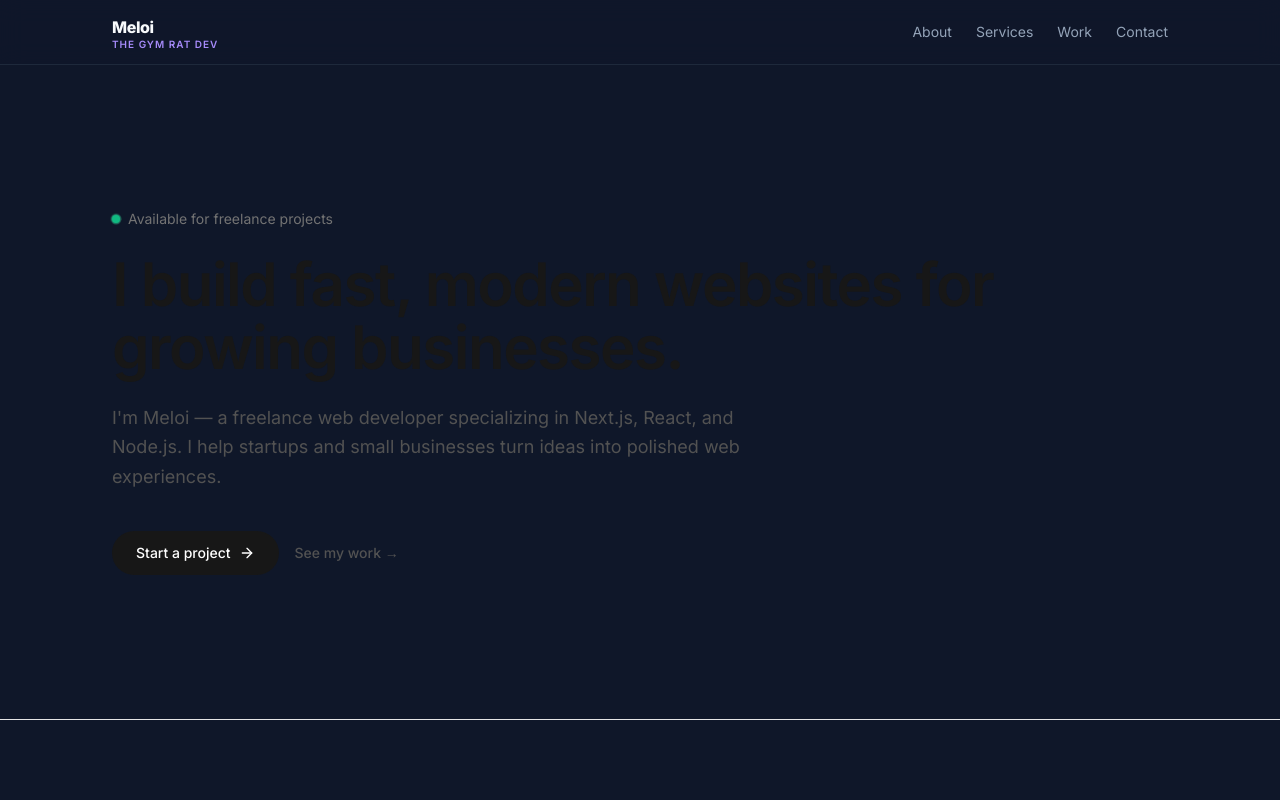
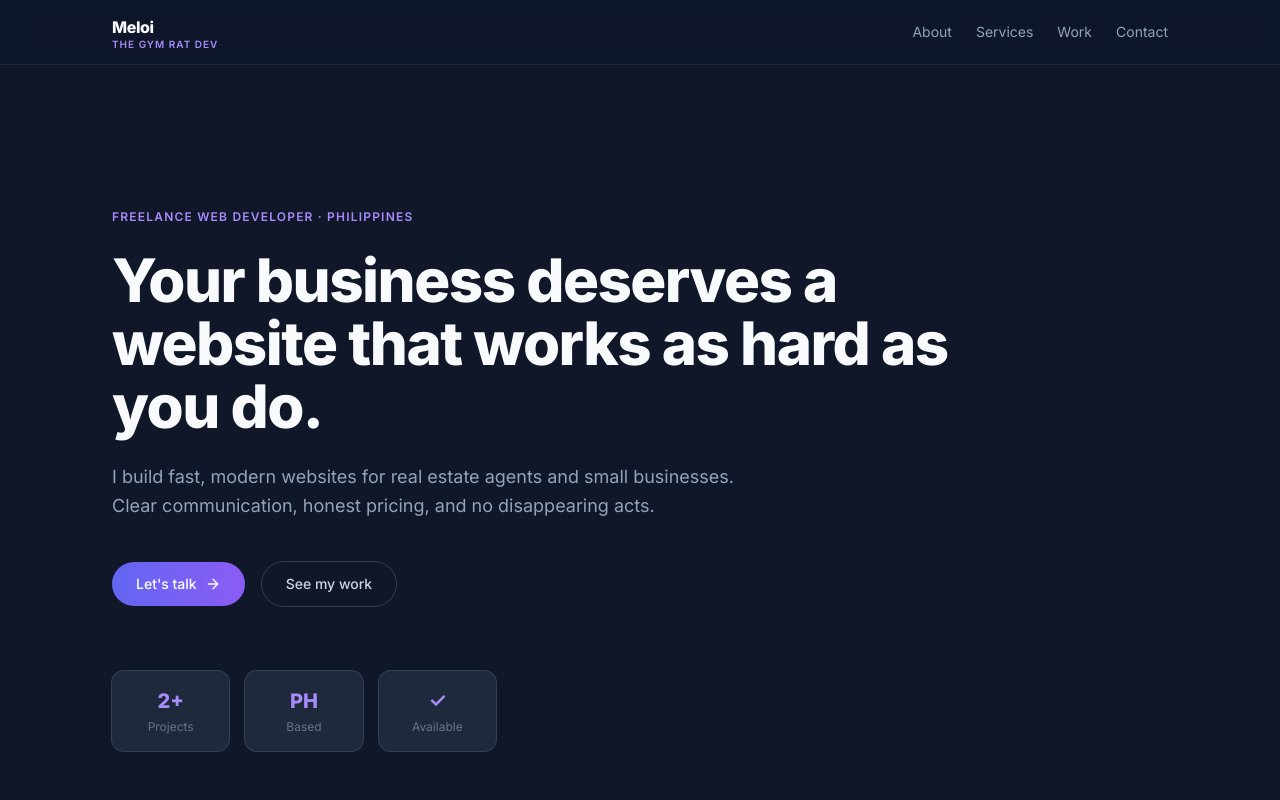
Before and after one commit to meloiTheGymRatDeveloper/AwesomePortfolio, a Next.js app in the folder Documents/Meloi/Claude/portfolio-site/: page / in a window 1280 px wide. Shown: the top 800 px of the page. Built offline with nearby package versions, Linux system fonts and the light colour scheme.

Commit message:
feat: hero section — outcome-first headline, gradient CTA, trust indicators

```diff
--- a/Documents/Meloi/Claude/portfolio-site/components/sections/hero.tsx
+++ b/Documents/Meloi/Claude/portfolio-site/components/sections/hero.tsx
@@ -6,30 +6,26 @@ export default function Hero() {
   return (
     <section className="py-24 md:py-36">
       <Container>
-        <div className="mb-6 flex items-center gap-2 text-sm text-neutral-500">
-          <span className="relative flex h-2 w-2">
-            <span className="absolute inline-flex h-full w-full animate-ping rounded-full bg-emerald-400 opacity-75" />
-            <span className="relative inline-flex h-2 w-2 rounded-full bg-emerald-500" />
-          </span>
-          Available for freelance projects
-        </div>
+        <p className="mb-6 text-xs font-semibold uppercase tracking-widest text-violet-400">
+          Freelance Web Developer · Philippines
+        </p>
 
-        <h1 className="max-w-4xl text-4xl font-semibold tracking-tight text-neutral-900 md:text-6xl md:leading-[1.05]">
-          I build fast, modern websites for growing businesses.
+        <h1 className="max-w-4xl text-4xl font-extrabold tracking-tight text-slate-50 md:text-6xl md:leading-[1.05]">
+          Your business deserves a website that works as hard as you do.
         </h1>
 
-        <p className="mt-6 max-w-2xl text-lg leading-relaxed text-neutral-600">
-          I&apos;m Meloi — a freelance web developer specializing in Next.js,
-          React, and Node.js. I help startups and small businesses turn ideas
-          into polished web experiences.
+        <p className="mt-6 max-w-2xl text-lg leading-relaxed text-slate-400">
+          I build fast, modern websites for real estate agents and small
+          businesses. Clear communication, honest pricing, and no disappearing
+          acts.
         </p>
 
         <div className="mt-10 flex flex-wrap items-center gap-4">
           <Link
             href="/contact"
-            className="group inline-flex items-center gap-2 rounded-full bg-neutral-900 px-6 py-3 text-sm font-medium text-white transition-colors hover:bg-neutral-800"
+            className="group inline-flex items-center gap-2 rounded-full bg-gradient-to-r from-indigo-500 to-violet-500 px-6 py-3 text-sm font-medium text-white transition-opacity hover:opacity-90"
           >
-            Start a project
+            Let&apos;s talk
             <ArrowRight
               size={16}
               className="transition-transform group-hover:translate-x-0.5"
@@ -37,10 +33,25 @@ export default function Hero() {
           </Link>
           <Link
             href="/work"
-            className="text-sm font-medium text-neutral-600 underline-offset-4 transition-colors hover:text-neutral-900 hover:underline"
+            className="inline-flex items-center rounded-full border border-slate-700 px-6 py-3 text-sm font-medium text-slate-300 transition-colors hover:border-slate-500 hover:text-slate-50"
           >
-            See my work →
+            See my work
           </Link>
+        </div>
+
+        <div className="mt-16 grid grid-cols-3 gap-4 max-w-sm">
+          <div className="rounded-xl bg-slate-800 p-4 text-center ring-1 ring-slate-700">
+            <p className="text-xl font-extrabold text-violet-400">2+</p>
+            <p className="mt-1 text-xs text-slate-500">Projects</p>
+          </div>
+          <div className="rounded-xl bg-slate-800 p-4 text-center ring-1 ring-slate-700">
+            <p className="text-xl font-extrabold text-violet-400">PH</p>
+            <p className="mt-1 text-xs text-slate-500">Based</p>
+          </div>
+          <div className="rounded-xl bg-slate-800 p-4 text-center ring-1 ring-slate-700">
+            <p className="text-xl font-extrabold text-violet-400">✓</p>
+            <p className="mt-1 text-xs text-slate-500">Available</p>
+          </div>
         </div>
       </Container>
     </section>
```
